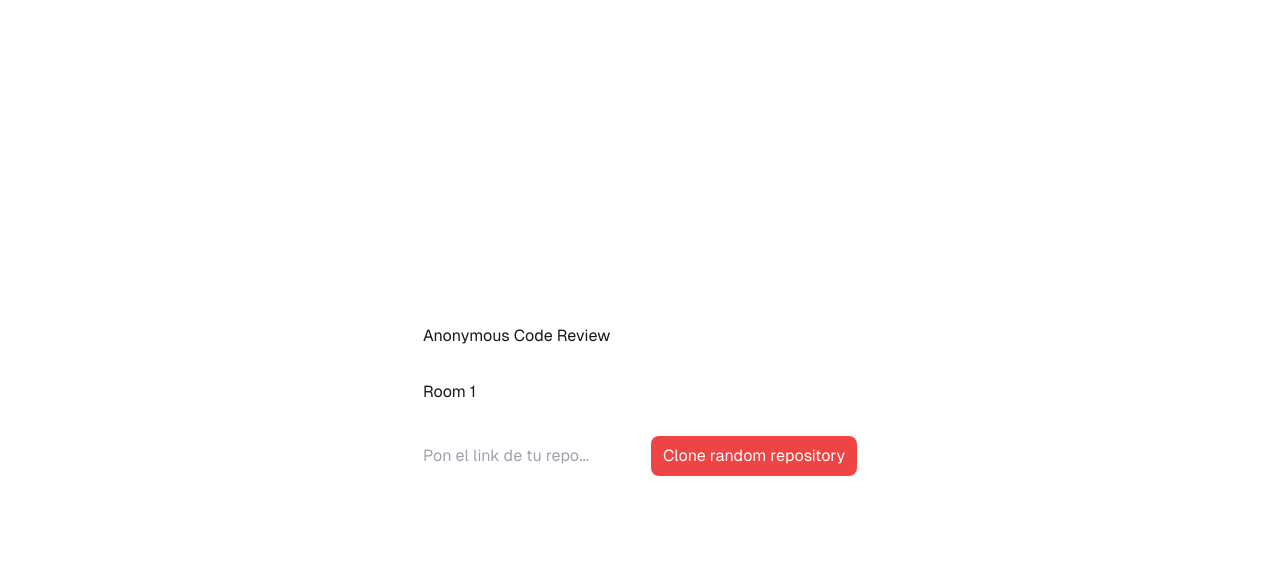
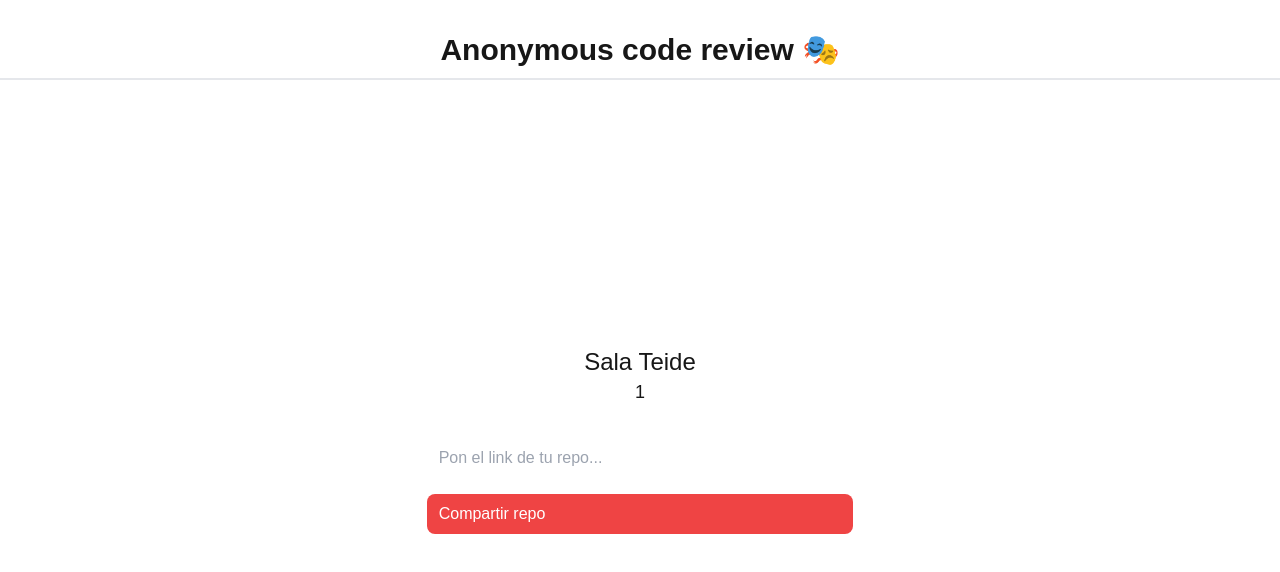
Before and after one commit to raulpadilladelgado/anonymous-code-review-ui, a Next.js app: page /room/1 in a window 1280 px wide. Shown: the top 572 px of the page. Built offline with nearby package versions, Linux system fonts and the light colour scheme.

Commit message:
Create client screens with hardcoded information

```diff
--- a/app/layout.tsx
+++ b/app/layout.tsx
@@ -26,8 +26,11 @@ export default function RootLayout({
   return (
     <html lang="en">
       <body
-        className={`${geistSans.variable} ${geistMono.variable} antialiased`}
+        className={`${geistSans.variable} ${geistMono.variable} antialiased flex flex-col min-h-screen`}
       >
+      <header className="h-20 border-b-2">
+        <h1 className="text-center py-8 text-3xl font-semibold">Anonymous code review 🎭</h1>
+      </header>
         {children}
       </body>
     </html>
--- a/app/room/[uuid]/page.tsx
+++ b/app/room/[uuid]/page.tsx
@@ -1,17 +1,19 @@
-export default function ClientHome({ params }: { params: { uuid: string } }) {
+import Link from "next/link";
+
+export default function ClientHome({params}: Readonly<{ params: { uuid: string } }>) {
     const roomId = params.uuid;
     return (
-        <div className="grid grid-rows-[20px_1fr_20px] items-center justify-items-center min-h-screen p-8 pb-20 gap-16 sm:p-20 font-[family-name:var(--font-geist-sans)]">
-            <main className="flex flex-col gap-8 row-start-2 items-center sm:items-start">
-                <h1>Anonymous Code Review</h1>
-                <h2>{`Room ${roomId}`}</h2>
-                <form className="flex">
-                    <input type="url" placeholder="Pon el link de tu repo..."/>
-                    <button className="px-3 py-2 bg-red-500 text-white rounded-lg" type="submit">
-                        Clone random repository
-                    </button>
-                </form>
-            </main>
-        </div>
+        <main className="w-full flex flex-col gap-8 row-start-2 justify-center items-center flex-grow">
+            <section className="text-center">
+                <h2 className="text-2xl">{`Sala Teide`}</h2>
+                <p className="text-lg">{roomId}</p>
+            </section>
+            <form className="flex flex-col gap-4 w-1/3">
+                <input className="px-3 py-2 rounded-lg" type="url" placeholder="Pon el link de tu repo..."/>
+                <Link className="px-3 py-2 bg-red-500 text-white rounded-lg" href="/thanksgiving">
+                    Compartir repo
+                </Link>
+            </form>
+        </main>
     );
 }
```
Also changed, not shown: app/thanksgiving/page.tsx (added, +11 -0 lines).
